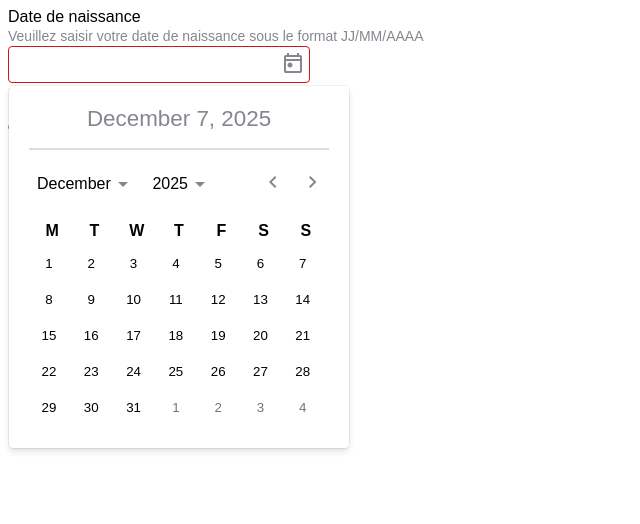
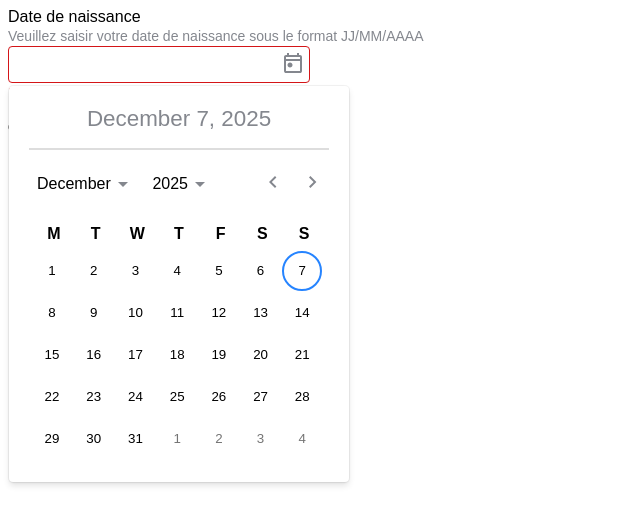
Before and after one commit to 4dr1en/DatePicker, a Vue app: page / in a window 1280 px wide. Both pictures are taken after a click on the button "Ouvrir le sélecteur de date". Shown: the top 524 px of the page, without its empty margins (0-640 px from the left). Built offline with nearby package versions, Linux system fonts and the light colour scheme; the HTML template or start-up script is replaced by a standard one.

Commit message:
enhance accessibility features

```diff
--- a/src/datePicker/datePickerVisual/DatePickerVisual.vue
+++ b/src/datePicker/datePickerVisual/DatePickerVisual.vue
@@ -61,9 +61,9 @@ const selectedDate = computed(() => {
       />
       <DaySelector
         v-if="view === 'days'"
-        :month="visibleMonth"
-        :year="visibleYear"
         :selected="modelValue"
+        v-model:visibleMonth="visibleMonth"
+        v-model:visibleYear="visibleYear"
         @model:selected="(selected) => emits('update:modelValue', selected)"
       />
       <YearSelector
--- a/src/datePicker/datePickerVisual/DayCard.vue
+++ b/src/datePicker/datePickerVisual/DayCard.vue
@@ -4,6 +4,7 @@ import { computed } from 'vue'
 const props = defineProps<{
   day: Date
   selected?: boolean
+  active?: boolean
   isDisplayedMonth: boolean
 }>()
 
@@ -25,10 +26,12 @@ const longDate = computed(() => {
     class="day-card"
     :class="{
       'day-card--selected': props.selected,
+      'day-card--active': props.active,
       'day-card--fade': !props.isDisplayedMonth,
     }"
     @click="() => emits('click', props.day)"
     :aria-label="longDate"
+    :tabindex="props.active ? '0' : '-1'"
   >
     {{ props.day.getDate() }}
   </button>
--- a/src/datePicker/datePickerVisual/DaySelector.vue
+++ b/src/datePicker/datePickerVisual/DaySelector.vue
@@ -1,42 +1,35 @@
 <script setup lang="ts">
 import { computed } from 'vue'
 import DayCard from './DayCard.vue'
+import { useDaysOfMonth } from './useDaysOfMonth';
+import { useDaysGrid } from './useDaysGrid';
 
 const props = defineProps<{
-  month: number
-  year: number
+  visibleMonth: number
+  visibleYear: number
   selected?: Date
 }>()
 
 const emits = defineEmits<{
   (event: 'model:selected', value: Date): void
+  (event: 'update:visibleMonth', value: number): void
+  (event: 'update:visibleYear', value: number): void
 }>()
 
-const daysInMonth = computed(() => {
-  return new Date(props.year, props.month, 0).getDate()
+const headerDays = computed(() => {
+  const formatter = new Intl.DateTimeFormat(navigator.language, { weekday: 'long' })
+  const days: string[] = []
+  for (let i = 0; i < 7; i++) {
+    const day = formatter.format(new Date(2024, 0, i + 1)) // January 1, 2024 is a Monday
+    days.push(day)
+  }
+  return days
 })
 
-const daysInPrevMonth = computed(() => {
-  return new Date(props.year, props.month - 1, 0).getDate()
-})
-
-const daysToDisplay = computed<Array<Date>>(() => {
-  const days: Array<Date> = []
-  const nShowPrevious = (new Date(props.year, props.month - 1, 1).getDay() + 6) % 7
-
-  const startPrevMonthDay = daysInPrevMonth.value - (nShowPrevious - 1)
-  for (let i = startPrevMonthDay; i <= daysInPrevMonth.value; i++) {
-    days.push(new Date(props.year, props.month - 2, i))
-  }
-  for (let i = 1; i <= daysInMonth.value; i++) {
-    days.push(new Date(props.year, props.month - 1, i))
-  }
-  for (let i = 1; days.length % 7 !== 0; i++) {
-    days.push(new Date(props.year, props.month, i))
-  }
-
-  return days
-})
+const { weeks } = useDaysOfMonth(
+  computed(() => props.visibleMonth),
+  computed(() => props.visibleYear),
+)
 
 function isSelectedDay(day: Date): boolean {
   return day.toDateString() === props.selected?.toDateString()
@@ -46,39 +39,60 @@ function selectDay(day: Date) {
   emits('model:selected', day)
 }
 
-const headerDays = computed(() => {
-  const formatter = new Intl.DateTimeFormat(navigator.language, { weekday: 'narrow' })
-  const days: string[] = []
-  for (let i = 0; i < 7; i++) {
-    const day = formatter.format(new Date(2024, 0, i + 1)) // January 1, 2024 is a Monday
-    days.push(day)
-  }
-  return days
-})
+const {
+  isActiveDay,
+  selectNextDay,
+  selectPreviousDay,
+  selectNextWeek,
+  selectPreviousWeek,
+} = useDaysGrid(
+  computed(() => props.selected || null),
+  computed(() => props.visibleMonth),
+  computed(() => props.visibleYear),
+  (month: number) => emits('update:visibleMonth', month),
+  (year: number) => emits('update:visibleYear', year),
+)
+
 </script>
 
 <template>
-  <div class="day-selector">
-    <div class="day-selector__cols" aria-hidden="true">
-      <div class="day-selector__col" v-for="day in headerDays" :key="day">
-        {{ day }}
-      </div>
-    </div>
-    <div class="day-selector__body">
-      <DayCard
-        v-for="dayToDispay in daysToDisplay"
-        :isDisplayedMonth="dayToDispay.getMonth() + 1 === props.month"
-        :key="dayToDispay.toDateString()"
-        :day="dayToDispay"
-        :selected="isSelectedDay(dayToDispay)"
-        @click="selectDay(dayToDispay)"
-      />
-    </div>
-  </div>
+  <table class="day-selector">
+    <thead>
+      <tr class="day-selector__cols" aria-hidden="true">
+        <th
+          class="day-selector__col"
+          v-for="day in headerDays"
+          :key="day"
+          :aria-label="day"
+          scope="col"
+        >
+          {{ day.charAt(0) }}
+        </th>
+      </tr>
+    </thead>
+    <tbody class="day-selector__body" role="grid"
+      @keydown.right="selectNextDay"
+      @keydown.left="selectPreviousDay"
+      @keydown.down="selectNextWeek"
+      @keydown.up="selectPreviousWeek"
+    >
+      <tr v-for="(week, index) in weeks" :key="index" role="row">
+        <td v-for="dayToDisplay in week" :key="dayToDisplay.toDateString()" role="gridcell">
+          <DayCard
+            :isDisplayedMonth="dayToDisplay.getMonth() + 1 === props.visibleMonth"
+            :day="dayToDisplay"
+            :selected="isSelectedDay(dayToDisplay)"
+            :active="isActiveDay(dayToDisplay)"
+            @click="selectDay(dayToDisplay)"
+          />
+        </td>
+      </tr>
+    </tbody>
+  </table>
 </template>
 
 <style lang="scss" scoped>
-.day-selector__body,
+.day-selector__body tr,
 .day-selector__cols {
   display: grid;
   grid-template-columns: repeat(7, 1fr);
@@ -87,6 +101,7 @@ const headerDays = computed(() => {
 }
 
 .day-selector__col {
+  text-transform: uppercase;
   text-align: center;
   font-weight: bold;
 }
--- /dev/null
+++ b/src/datePicker/datePickerVisual/useDaysGrid.ts
@@ -0,0 +1,106 @@
+import { nextTick, onMounted, ref, watch, type Ref } from "vue";
+
+export function useDaysGrid(
+	selectedDate: Ref<Date | null>,
+	visibleMonth: Ref<number>,
+	visibleYear: Ref<number>,
+	updateMonth: (month: number) => void,
+	updateYear: (year: number) => void) {
+
+	onMounted(() => {
+		focusActiveDay()
+	})
+
+	const activeDay = ref<Date>(initializeActiveDay())
+
+	function initializeActiveDay() {
+		const candidateDate = selectedDate.value || new Date()
+		return new Date(visibleYear.value, visibleMonth.value - 1, candidateDate.getDate())
+	}
+
+	function focusActiveDay() {
+		nextTick(() => {
+			const activeDayElement = document.querySelector('.day-card--active') as HTMLElement
+			activeDayElement?.focus()
+		})
+	}
+
+	watch(
+		selectedDate,
+		(newSelected) => {
+			if (!newSelected) return
+			activeDay.value = newSelected
+		},
+	)
+
+	/**
+	 * When the visible month or year changes, the active day should be updated
+	 * to reflect the new month/year while keeping the same date if possible.
+	 */
+	watch(
+		[visibleMonth, visibleYear],
+		() => {
+			if (visibleYear.value !== activeDay.value.getFullYear() || visibleMonth.value !== activeDay.value.getMonth() + 1) {
+				// When changing months, ensure the active day isn't out of range for the new month
+				const daysInMonth = new Date(visibleYear.value, visibleMonth.value, 0).getDate()
+				const candidateDay = activeDay.value.getDate()
+				const selectedDate = candidateDay > daysInMonth ? daysInMonth : candidateDay
+				activeDay.value = new Date(visibleYear.value, visibleMonth.value - 1, selectedDate)
+				focusActiveDay()
+			}
+		},
+	)
+
+	function isActiveDay(day: Date): boolean {
+		return day.toDateString() === activeDay.value?.toDateString()
+	}
+
+	function updateGrid() {
+
+		// if the month  has changed, emit the change to update the visible month/year
+		if (activeDay.value.getMonth() + 1 !== visibleMonth.value) {
+			updateMonth(activeDay.value.getMonth() + 1)
+		}
+
+		// if the year has changed, emit the change to update the visible year
+		if (activeDay.value.getFullYear() !== visibleYear.value) {
+			updateYear(activeDay.value.getFullYear())
+		}
+
+		focusActiveDay()
+	}
+
+	function selectDay(deplacementDay: number) {
+		activeDay.value = new Date(
+			activeDay.value.getFullYear(),
+			activeDay.value.getMonth(),
+			activeDay.value.getDate() + deplacementDay
+		)
+		updateGrid()
+	}
+
+	function selectNextDay() {
+		selectDay(1)
+	}
+
+	function selectPreviousDay() {
+		selectDay(-1)
+	}
+
+	function selectNextWeek() {
+		selectDay(7)
+	}
+
+	function selectPreviousWeek() {
+		selectDay(-7)
+	}
+
+	return {
+		activeDay,
+		isActiveDay,
+		selectNextDay,
+		selectPreviousDay,
+		selectNextWeek,
+		selectPreviousWeek,
+	}
+}
--- /dev/null
+++ b/src/datePicker/datePickerVisual/useDaysOfMonth.ts
@@ -0,0 +1,37 @@
+import { computed, type Ref } from "vue"
+
+/**
+ * Gets the weeks to display for a given month and year.
+ */
+export function useDaysOfMonth(month: Ref<number>, year: Ref<number>) {
+
+	const weeks = computed<Array<Array<Date>>>(() => {
+		const days: Array<Date> = []
+		const nShowPrevious = (new Date(year.value, month.value - 1, 1).getDay() + 6) % 7
+		const daysInMonth = new Date(year.value, month.value, 0).getDate()
+		const daysInPrevMonth = new Date(year.value, month.value - 1, 0).getDate()
+
+		const startPrevMonthDay = daysInPrevMonth - (nShowPrevious - 1)
+		for (let i = startPrevMonthDay; i <= daysInPrevMonth; i++) {
+			days.push(new Date(year.value, month.value - 2, i))
+		}
+		for (let i = 1; i <= daysInMonth; i++) {
+			days.push(new Date(year.value, month.value - 1, i))
+		}
+		for (let i = 1; days.length % 7 !== 0; i++) {
+			days.push(new Date(year.value, month.value, i))
+		}
+
+		// Group days into weeks (arrays of 7 days)
+		const weeks: Array<Array<Date>> = []
+		for (let i = 0; i < days.length; i += 7) {
+			weeks.push(days.slice(i, i + 7))
+		}
+
+		return weeks
+	})
+
+	return {
+		weeks
+	}
+}
```
